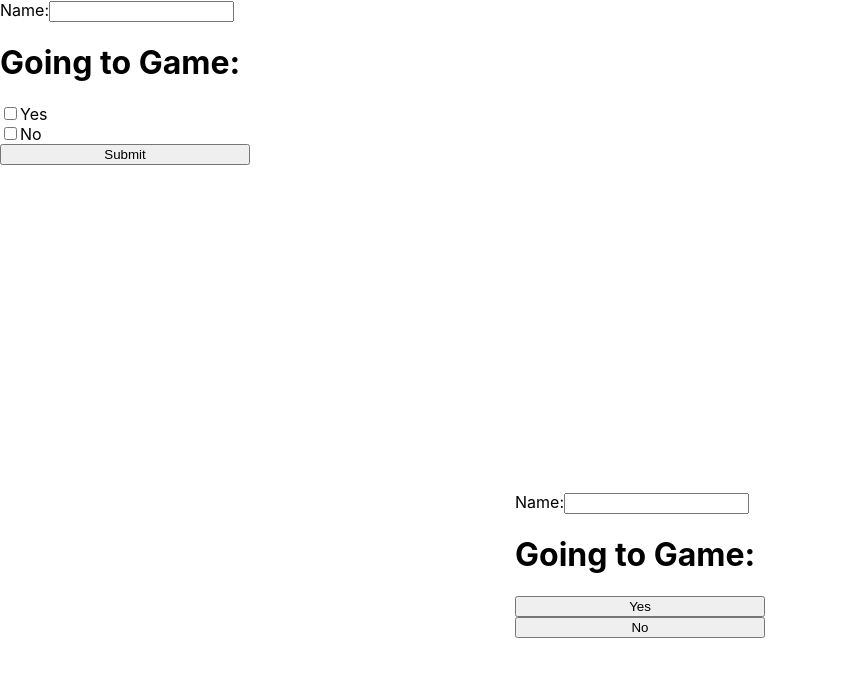
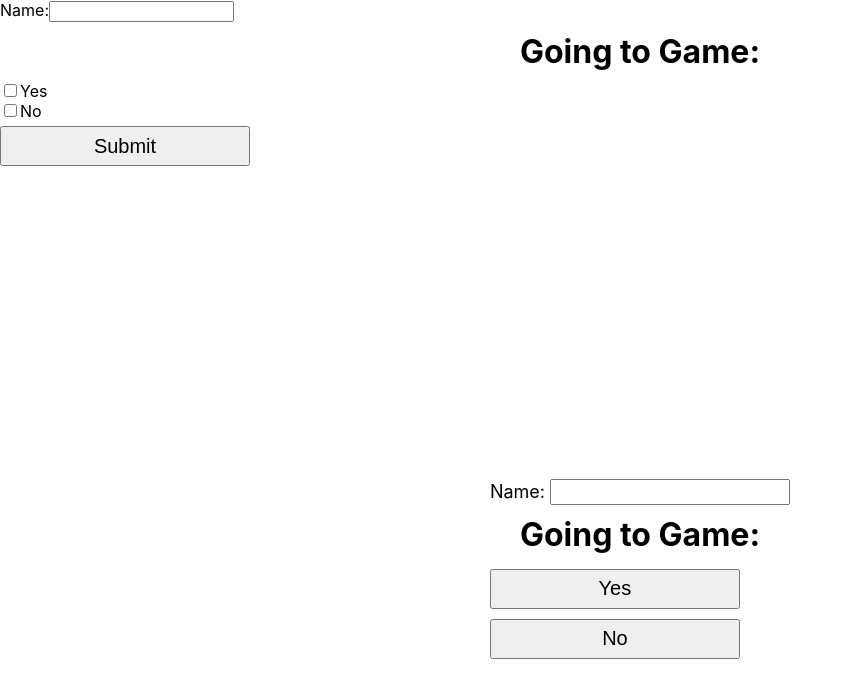
Before and after one commit to thomasgilmore/kickball, a React (Create React App) app: page / in a window 1280 px wide. Shown: the top 698 px of the page, without its empty margins (0-853 px from the left). Built offline with nearby package versions, Linux system fonts and the light colour scheme.

Commit message:
changed some style for player form

```diff
--- a/src/Components/PlayerInput2.jsx
+++ b/src/Components/PlayerInput2.jsx
@@ -19,9 +19,9 @@ export default function PlayerInput2() {
   return (
     <div className="divPlayerInputForm">
       <form className="playerInputForm" onSubmit={handleSubmit}>
-        <label htmlFor="playerName">
+        <label htmlFor="playerName" className="nameLabel">
           Name:
-          <input type="text" name="Player Name" />
+          <input type="text" name="Player Name" className="playerNameInput" />
         </label>
         <h1>
           Going to Game:
--- a/src/Components/playerInput.css
+++ b/src/Components/playerInput.css
@@ -11,6 +11,25 @@
   flex-direction: column;
 }
 
+.nameLabel {
+  text-align: center;
+  font-size: 18px;
+}
+
+.playerNameInput {
+  margin-left: 5px;
+  font-size: 18px;
+  height: 20px;
+}
+
+h1 {
+  margin: 10px 0;
+  text-align: center;
+}
+
 .playerSubmitButton {
   width: 250px;
+  height: 40px;
+  font-size: 20px;
+  margin: 5px 0;
 }
```
